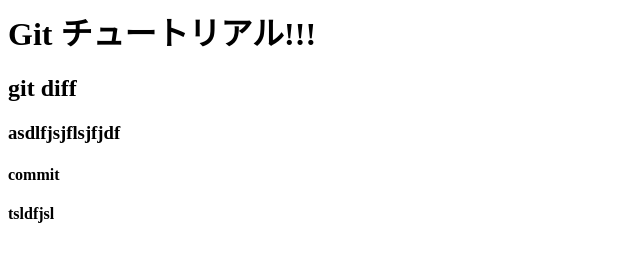
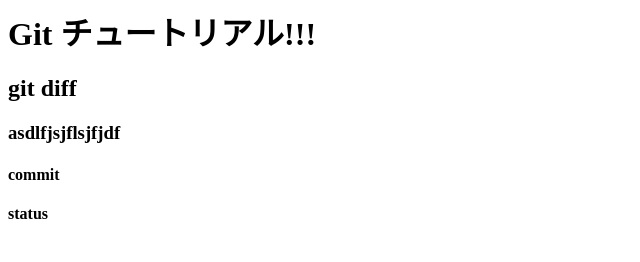
Before and after one commit to kounorimich/git_tutorial, a plain HTML site: page index.html in a window 1280 px wide. Shown: the full height of the page, 0-640 px from the left. Drawn offline with Linux system fonts and the light colour scheme.

Commit message:
git statusをやってみた

```diff
--- a/index.html
+++ b/index.html
@@ -2,4 +2,4 @@
 <h2>git diff</h2>
 <h3>asdlfjsjflsjfjdf</h3>
 <h4>commit</h4>
-<h4>tsldfjsl</h4>
+<h4>status</h4>
```
